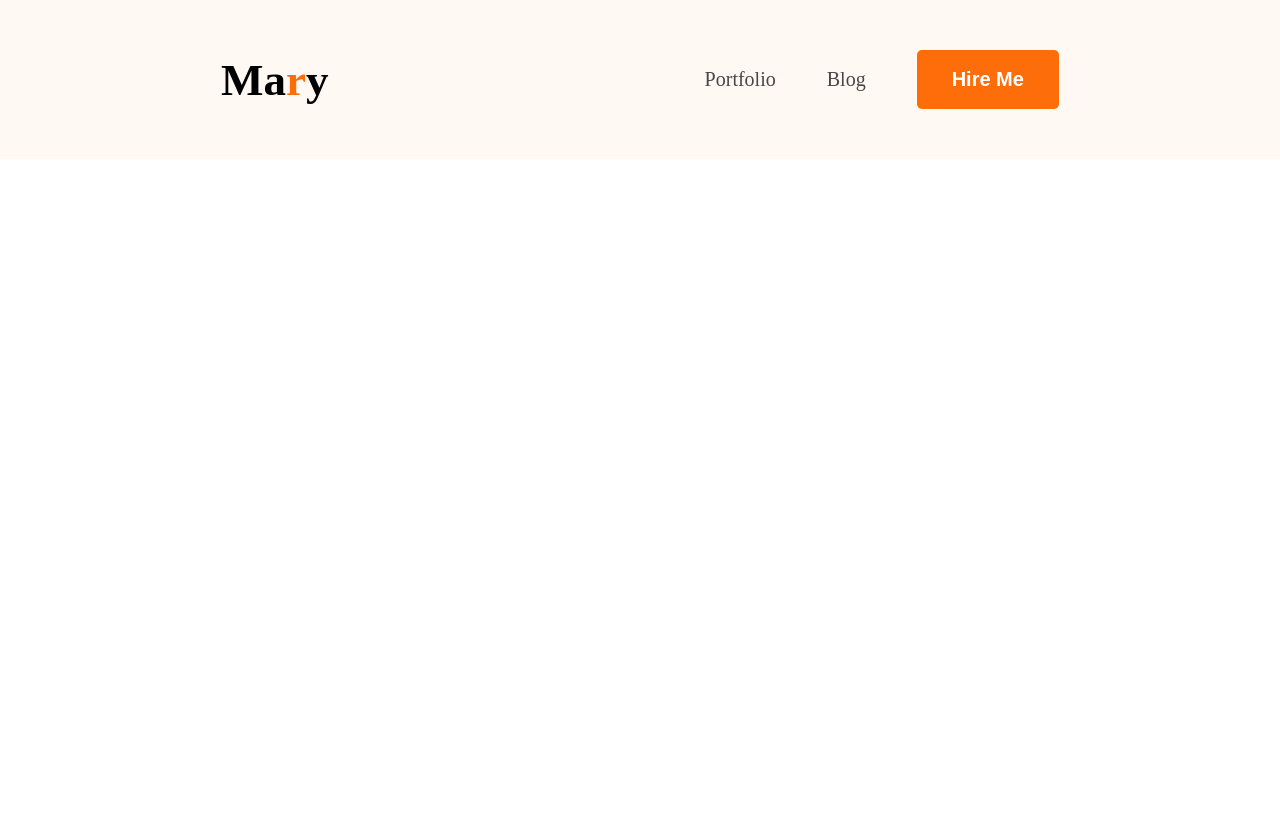
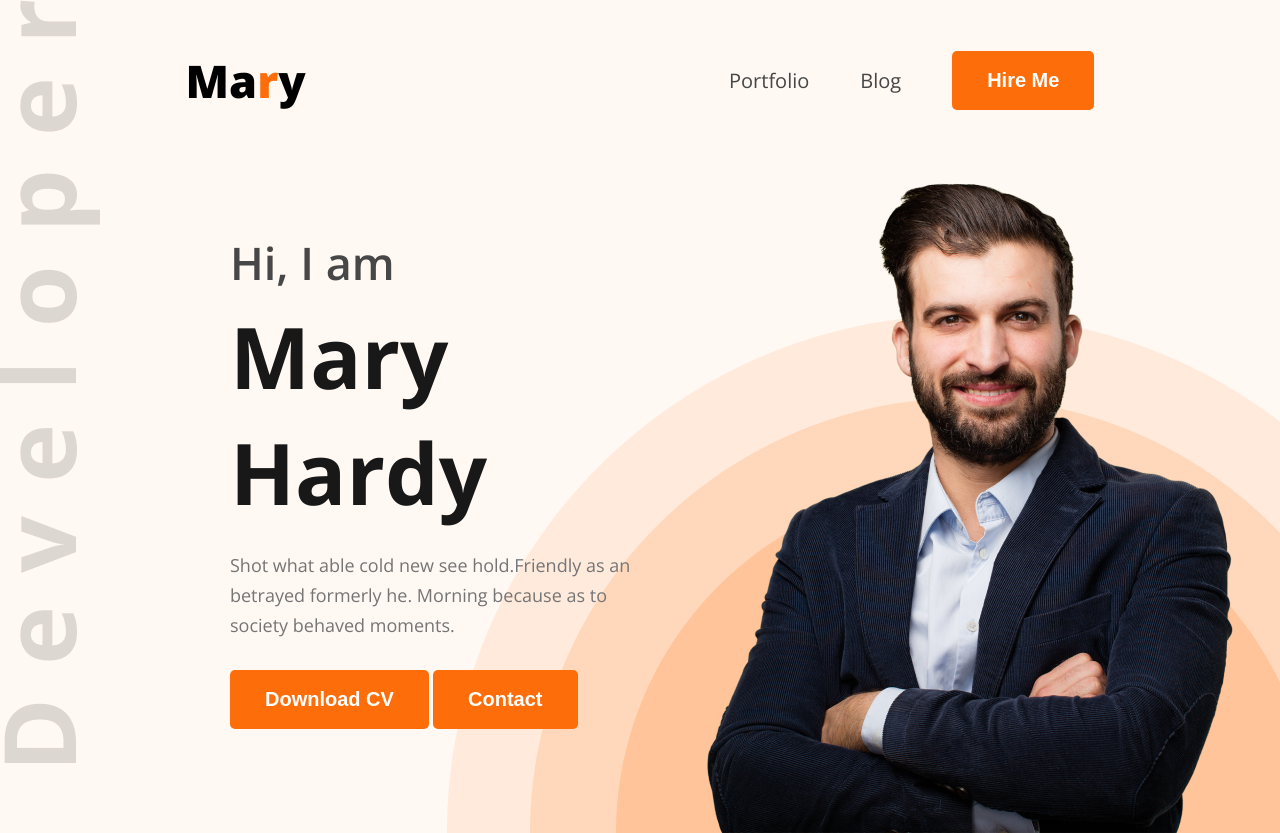
Before and after one commit to meheroon/hero-dev-code, a plain HTML site: page index.html in a window 1280 px wide. Before the commit the page ends 800 px from the top, so only its background shows below. Drawn offline with nearby package versions, Linux system fonts and the light colour scheme.

Commit message:
header update

```diff
--- a/index.html
+++ b/index.html
@@ -9,7 +9,7 @@
     <link href="https://fonts.googleapis.com/css2?family=Open+Sans:ital,wght@0,300..800;1,300..800&display=swap" rel="stylesheet">
     <link rel="stylesheet" href="styles/portfolio.css">
 </head>
-<body class=".font-open-sans">
+<body class="font-open-sans">
     <header>
         <nav>
             <div class="logo">
@@ -21,7 +21,29 @@
             <li><button class="btn">Hire Me</button></li>
         </ul>
         </nav>
+        <section id="banner">
+            <div class="banner-content">
+                <h2>Hi, I am</h2>
+                <h1>Mary Hardy</h1>
+                <p>Shot what able cold new see hold.Friendly as an betrayed formerly he. Morning because as to society behaved moments.
+                    <div>
+                        <button class="btn">Download CV</button>
+                        <button class="btn">Contact</button>
+                    </div>
+                </p>
+            </div>
+            <div class="banner-image">
+                <img src="/images/hardy.png" alt="">
+            </div>
+        </section>
     </header>
+    <section id="about">
+        <div class="about-container">
+            <div class="section-heading">
+
+            </div>
+        </div>
+    </section>
 
 </body>
 </html>
--- a/styles/portfolio.css
+++ b/styles/portfolio.css
@@ -4,7 +4,7 @@
     box-sizing: border-box;
 }
 /* shared style */
-.font.open-sans.open-sans {
+.font-open-sans {
   font-family: "Open Sans", sans-serif;
   font-optical-sizing: auto;
 
@@ -24,11 +24,15 @@
     font-size: 20px;
     font-weight: bold;
     color: white;
+    cursor: pointer;
 }
 /* main style */
 header{
     background-color: #FFF8F3 ;
-    padding: 50px;
+    padding-top: 50px;
+    background: url(../images/developer.png),url(../images/header_bg.png),#FFF8F3;
+    background-repeat: no-repeat;
+    background-position: top left, bottom right;
 }
 nav{
     width: 71%;
@@ -50,3 +54,37 @@ nav .menu a{
     color: #474747;
     text-decoration: none;
 }
+#banner{
+    /* border: 2px solid red; */
+    margin: 46px 38px 0px 230px ;
+    display: flex;
+    justify-content: space-between;
+    align-items: center;
+}
+#banner .banner-content{
+    max-width: 585px;
+}
+#banner .banner-content h2{
+    font-size: 45px;
+    font-weight: 600;
+    color: #474747;
+    margin-bottom: 5px;
+
+}
+#banner .banner-content h1{
+    font-size: 85px;
+    font-weight: bold;
+    color: #181818;
+    margin-bottom: 20px;
+
+}
+#banner .banner-content p{
+    font-size: 18px;
+    color: #757575;
+    line-height: 30px;
+    margin-bottom: 30px;
+}
+#banner .banner-image img{
+    max-width: 585px;
+    vertical-align: middle;
+}
```
